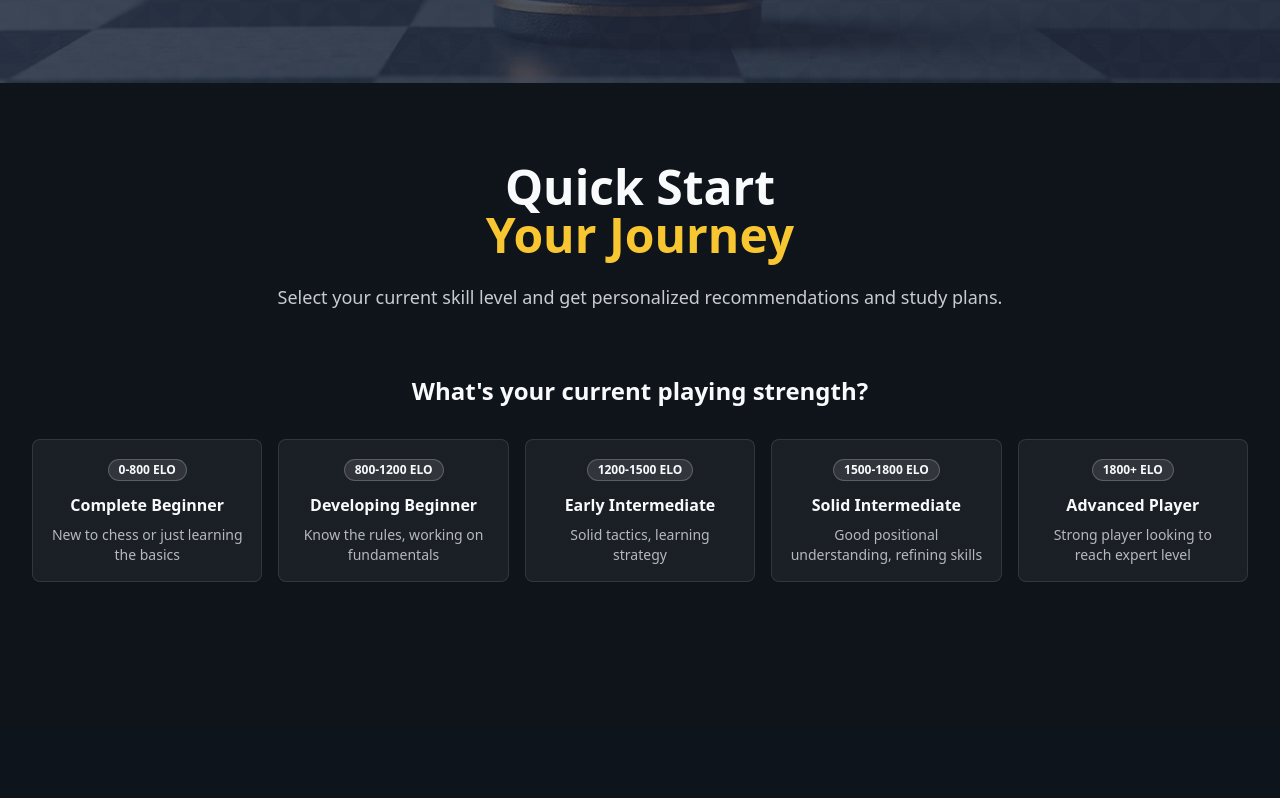
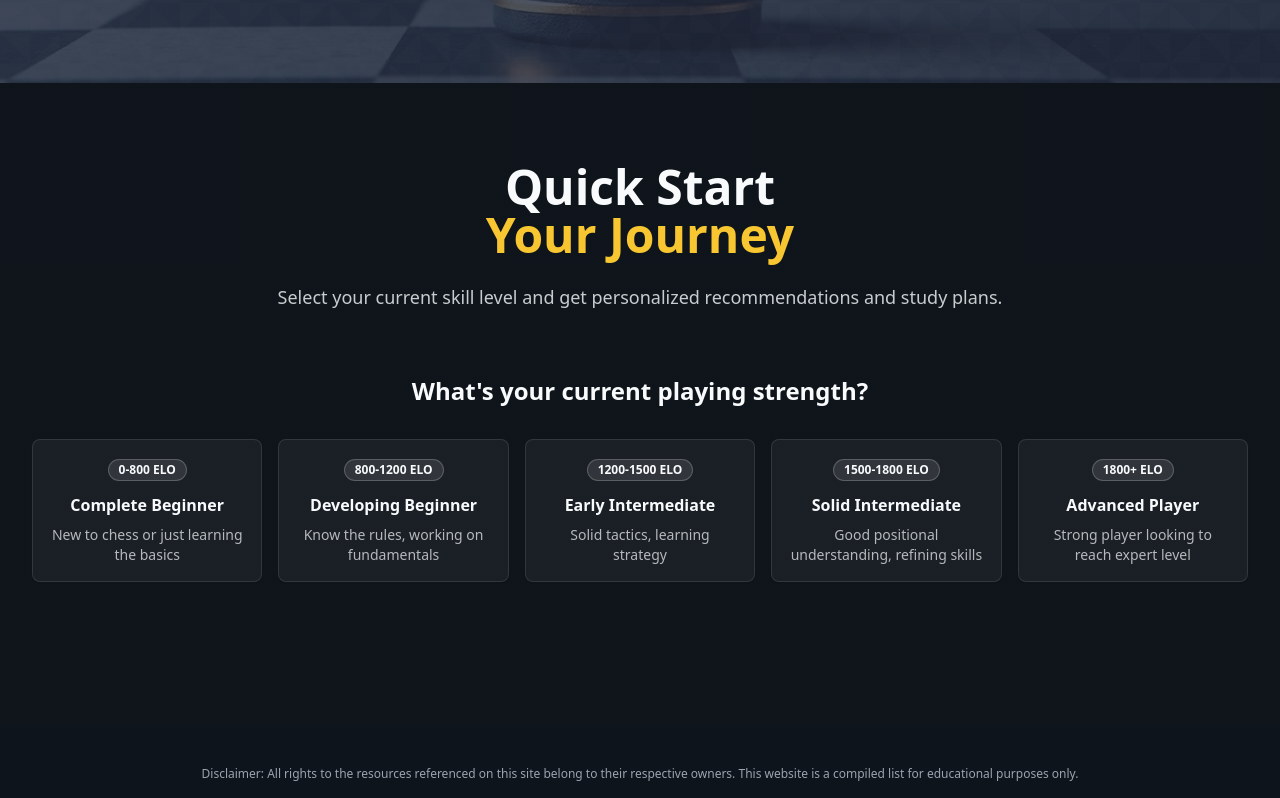
Before and after one commit to zeeshankhan-05/ChessPath, a React (Vite) app: page / in a window 1280 px wide. Shown: the part 782-1580 px from the top of the page. Before the commit the page ends 1508 px from the top, so only its background shows below. Built offline with nearby package versions, Linux system fonts and the light colour scheme.

Commit message:
Add disclaimer section to Index page for resource attribution

```diff
--- a/src/pages/Index.tsx
+++ b/src/pages/Index.tsx
@@ -12,6 +12,11 @@ const Index = () => {
       <Header />
       <HeroSection showResourcesButton />
       <QuickStartSection />
+      <div className="text-xs text-gray-400 text-center mt-10 mb-4 px-4">
+        <span>
+          Disclaimer: All rights to the resources referenced on this site belong to their respective owners. This website is a compiled list for educational purposes only.
+        </span>
+      </div>
     </div>
   );
 };
```
